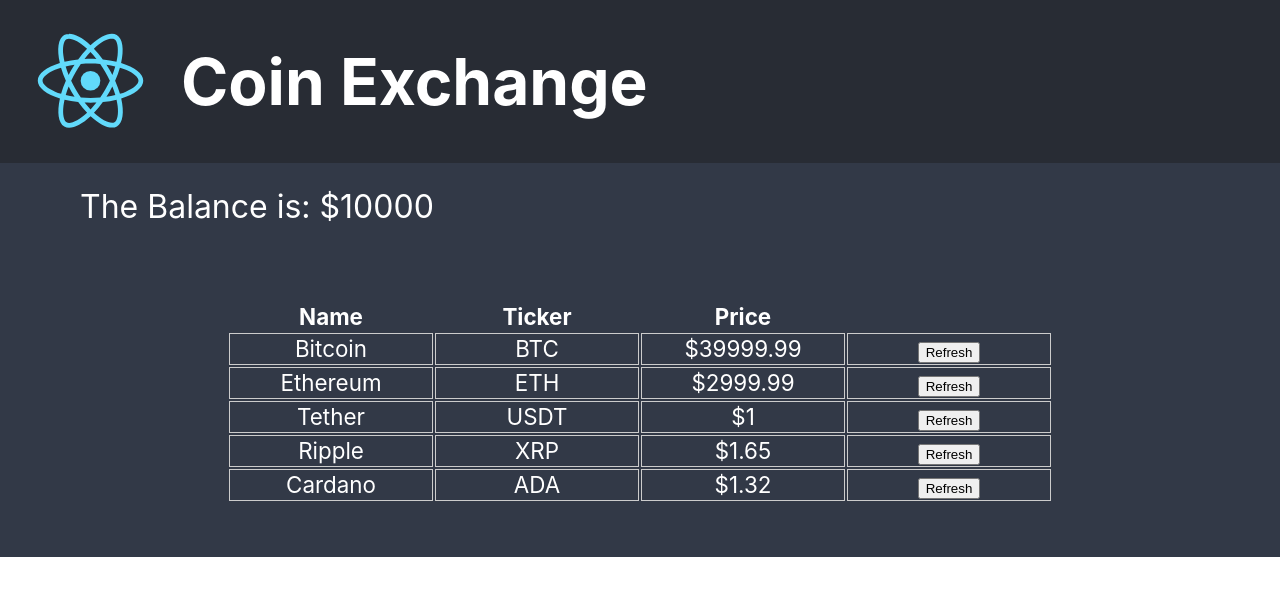
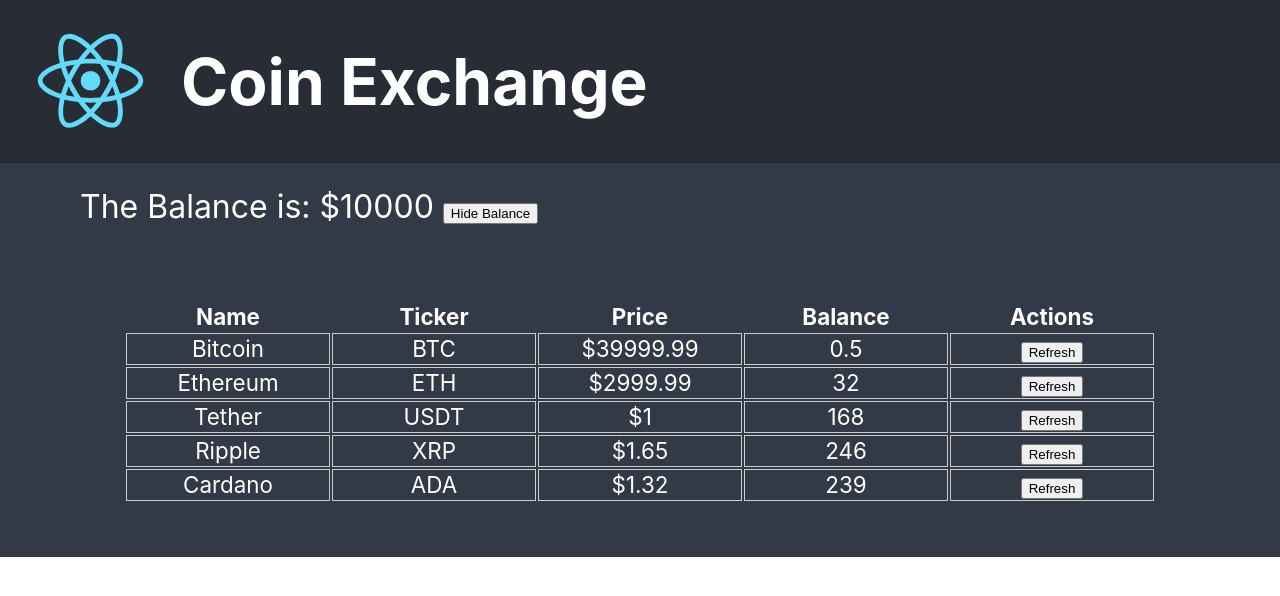
Before and after one commit to TolgaKmbl/coin-exchange-website, a React (Create React App) app: page / in a window 1280 px wide. Shown: the top 596 px of the page. Built offline with nearby package versions, Linux system fonts and the light colour scheme.

Commit message:
class properties

```diff
--- a/src/App.js
+++ b/src/App.js
@@ -12,53 +12,59 @@
 
 
 class App extends React.Component {
-  constructor(props) {
-    super(props);
-    this.state = {
+  state = {
     balance: 10000,
+    showBalance: true,
     coinData: [
         {
           name: 'Bitcoin',
           ticker: 'BTC',
+          balance: 0.5,
           price: 39999.99
         },
         {
           name: 'Ethereum',
           ticker: 'ETH',
+          balance: 32,
           price: 2999.99
         },
         {
           name: 'Tether',
           ticker: 'USDT',
+          balance: 168,
           price: 1.00
         },
         {
           name: 'Ripple',
           ticker: 'XRP',
+          balance: 246,
           price: 1.65
         },
         {
           name: 'Cardano',
           ticker: 'ADA',
+          balance: 239,
           price: 1.32
         }
     ]
   }
-    this.handleRefresh = this.handleRefresh.bind(this);
+  handleBalanceVisibilityChange = () => {
+    this.setState( function(oldState) {
+      return {
+        ...oldState, // Diger tum stateleri ayni sekilde getir
+        showBalance : !oldState.showBalance // Tersini getir
+      }
+    })
   }
 
-  handleRefresh(valueChangeTicker) {
-    const newCoinData = this.state.coinData.map( function ( {ticker, name, price} ) {
-      let newPrice = price;
-      if( valueChangeTicker === ticker) {
+  handleRefresh = (valueChangeTicker) => {
+    const newCoinData = this.state.coinData.map( function ( values ) {
+      let newValues = {...values};
+      if( valueChangeTicker === values.ticker) {
         const randomPercentage = 0.995 + Math.random() * 0.01;
-        newPrice = newPrice * randomPercentage
+        newValues.price *= randomPercentage
       }
-      return {
-        ticker,
-        name,
-        price: newPrice
-      }
+      return newValues;
     });
 
     this.setState({ coinData : newCoinData });
@@ -69,8 +75,12 @@
     return (
       <Div >
           <ExchangeHeader/>
-          <AccountBalance amount={this.state.balance} />
-          <CoinList coinData={this.state.coinData} handleRefresh={this.handleRefresh} />
+          <AccountBalance amount={this.state.balance}
+                          showBalance={this.state.showBalance}
+                          handleBalanceVisibilityChange={this.handleBalanceVisibilityChange}  />
+          <CoinList coinData={this.state.coinData}
+                    handleRefresh={this.handleRefresh}
+                    showBalance={this.state.showBalance} />
       </Div>
     );
   }
--- a/src/components/AccountBalance/AccountBalance.jsx
+++ b/src/components/AccountBalance/AccountBalance.jsx
@@ -10,9 +10,15 @@
 
 export default class AccountBalance extends Component {
     render() {
+        const buttonText = this.props.showBalance ? 'Hide Balance' : 'Show Balance'; // showBalance true ise Hide yaz, degilse Show yaz.
+        let content = null;
+        if( this.props.showBalance ) {
+            content = <> The Balance is: ${this.props.amount} </>
+        }
         return (
             <Section>
-                The Balance is: ${this.props.amount}
+                {content}
+                <button onClick={this.props.handleBalanceVisibilityChange}>{buttonText}</button>
             </Section>
         )
     }
--- a/src/components/Coin/Coin.jsx
+++ b/src/components/Coin/Coin.jsx
@@ -9,14 +9,6 @@
 
 
 export default class Coin extends Component {
-    constructor(props) {
-        super(props);
-        /*this.state = {
-            price: this.props.price
-        }*/
-        this.handleClick = this.handleClick.bind(this); // Button'a atadigimiz fonk. icin
-    }
-
    /* componentDidMount(){
         const callback = () => {
             // set the state to a new random value
@@ -38,7 +30,7 @@
         setInterval(callback, 1000);
     }*/
 
-    handleClick(event) {
+    handleClick = (event) => {
         // Prevent the default action of submitting the form
         event.preventDefault();
 
@@ -59,6 +51,7 @@
                 <Td>{this.props.name}</Td>
                 <Td>{this.props.ticker}</Td>
                 <Td>${this.props.price}</Td>
+                {this.props.showBalance ? <Td>{this.props.balance}</Td> : null}
                 <Td>
                     <form action="#" method="POST">
                         <button onClick={this.handleClick}>Refresh</button>
--- a/src/components/CoinList/CoinList.jsx
+++ b/src/components/CoinList/CoinList.jsx
@@ -17,15 +17,19 @@
                     <th><b>Name</b></th>
                     <th><b>Ticker</b></th>
                     <th><b>Price</b></th>
+                    {this.props.showBalance ? <th><b>Balance</b></th> : null}
+                    <th><b>Actions</b></th>
                 </tr>
             </thead>
             <tbody>
                 {
-                this.props.coinData.map( ({name, ticker, price}) =>
+                this.props.coinData.map( ({name, ticker, price, balance}) =>
                     < Coin key={ticker}
                            handleRefresh={this.props.handleRefresh}
                            name={name}
                            ticker={ticker}
+                           showBalance={this.props.showBalance}
+                           balance={balance}
                            price={price} />
                     )
                 }
```
Lines whose indentation alone changed are shown as unchanged.
